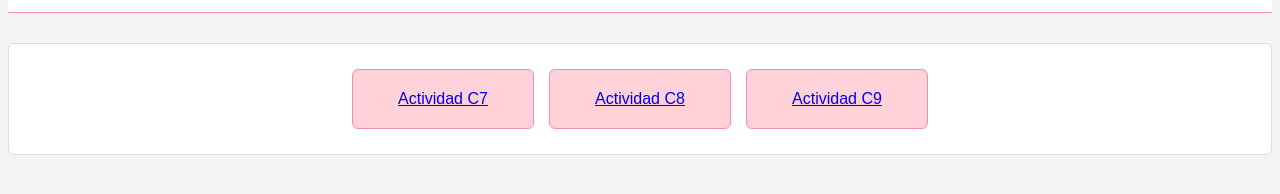
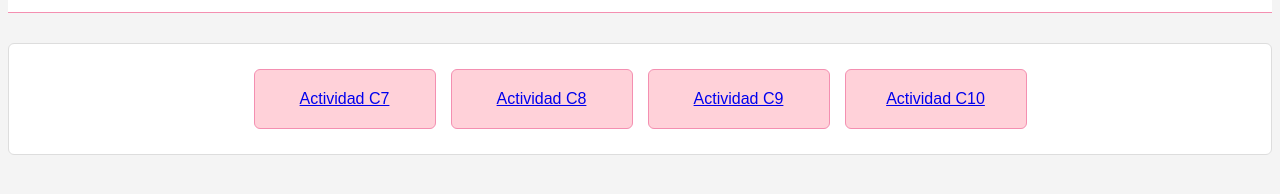
Before and after one commit to ntcrlz17-commits/DIW, a plain HTML site: page index.html in a window 1280 px wide. Shown: the part 116-310 px from the top of the page. Drawn offline with Linux system fonts and the light colour scheme.

Commit message:
Añadida Actividad C10 al index principal

```diff
--- a/index.html
+++ b/index.html
@@ -22,6 +22,7 @@
             <a href="Actividad C7/index.html" class="tarjeta">Actividad C7</a>
             <a href="Actividad C8/index.html" class="tarjeta">Actividad C8</a>
             <a href="Actividad C9/index.html" class="tarjeta">Actividad C9</a>
+            <a href="Actividad C10/index.html" class="tarjeta">Actividad C10</a>
      </section>
     </main>
 </body>
```
